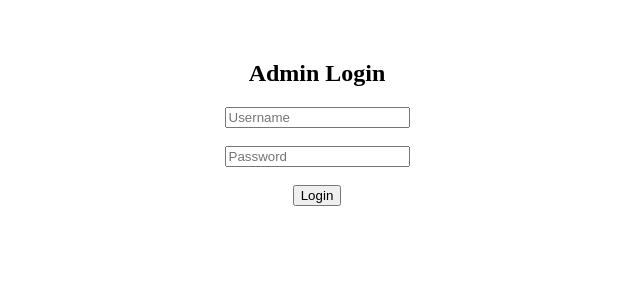
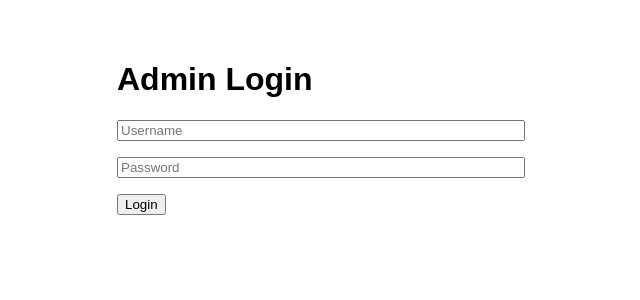
Before and after one commit to rohitvhanji/review-to-payment-app, a React (Vite) app in the folder client/: page /admin in a window 1280 px wide. Shown: the top 300 px of the page, without its empty margins (323-963 px from the left). Built offline with nearby package versions, Linux system fonts and the light colour scheme.

Commit message:
Update AdminLogin.jsx

```diff
--- a/client/src/AdminLogin.jsx
+++ b/client/src/AdminLogin.jsx
@@ -1,31 +1,47 @@
 import { useState } from 'react';
 import { useNavigate } from 'react-router-dom';
 
-function AdminLogin() {
-  const [username, setUsername] = useState('');
-  const [password, setPassword] = useState('');
-  const [error, setError] = useState('');
+const ADMIN_USERNAME = "admin";  // Change as you want
+const ADMIN_PASSWORD = "password123";
+
+export default function AdminLogin() {
+  const [username, setUsername] = useState("");
+  const [password, setPassword] = useState("");
+  const [error, setError] = useState(null);
   const navigate = useNavigate();
 
-  const handleLogin = () => {
-    if (username === 'admin' && password === 'dhanale123') {
-      navigate('/admin/dashboard');
+  const handleSubmit = e => {
+    e.preventDefault();
+    if (username === ADMIN_USERNAME && password === ADMIN_PASSWORD) {
+      navigate("/admin/dashboard");
     } else {
-      setError('Invalid credentials');
+      setError("Invalid credentials");
     }
   };
 
   return (
-    <div style={{ padding: '2rem', textAlign: 'center' }}>
-      <h2>Admin Login</h2>
-      <input placeholder="Username" value={username} onChange={e => setUsername(e.target.value)} />
-      <br /><br />
-      <input type="password" placeholder="Password" value={password} onChange={e => setPassword(e.target.value)} />
-      <br /><br />
-      <button onClick={handleLogin}>Login</button>
-      <div style={{ color: 'red', marginTop: '1rem' }}>{error}</div>
+    <div style={{ padding: "2rem", fontFamily: "Arial", maxWidth: 400, margin: "auto" }}>
+      <h1>Admin Login</h1>
+      <form onSubmit={handleSubmit}>
+        <input
+          type="text"
+          placeholder="Username"
+          value={username}
+          onChange={e => setUsername(e.target.value)}
+          required
+          style={{ display: "block", marginBottom: "1rem", width: "100%" }}
+        />
+        <input
+          type="password"
+          placeholder="Password"
+          value={password}
+          onChange={e => setPassword(e.target.value)}
+          required
+          style={{ display: "block", marginBottom: "1rem", width: "100%" }}
+        />
+        <button type="submit">Login</button>
+      </form>
+      {error && <p style={{ color: "red" }}>{error}</p>}
     </div>
   );
 }
-
-export default AdminLogin;
```
